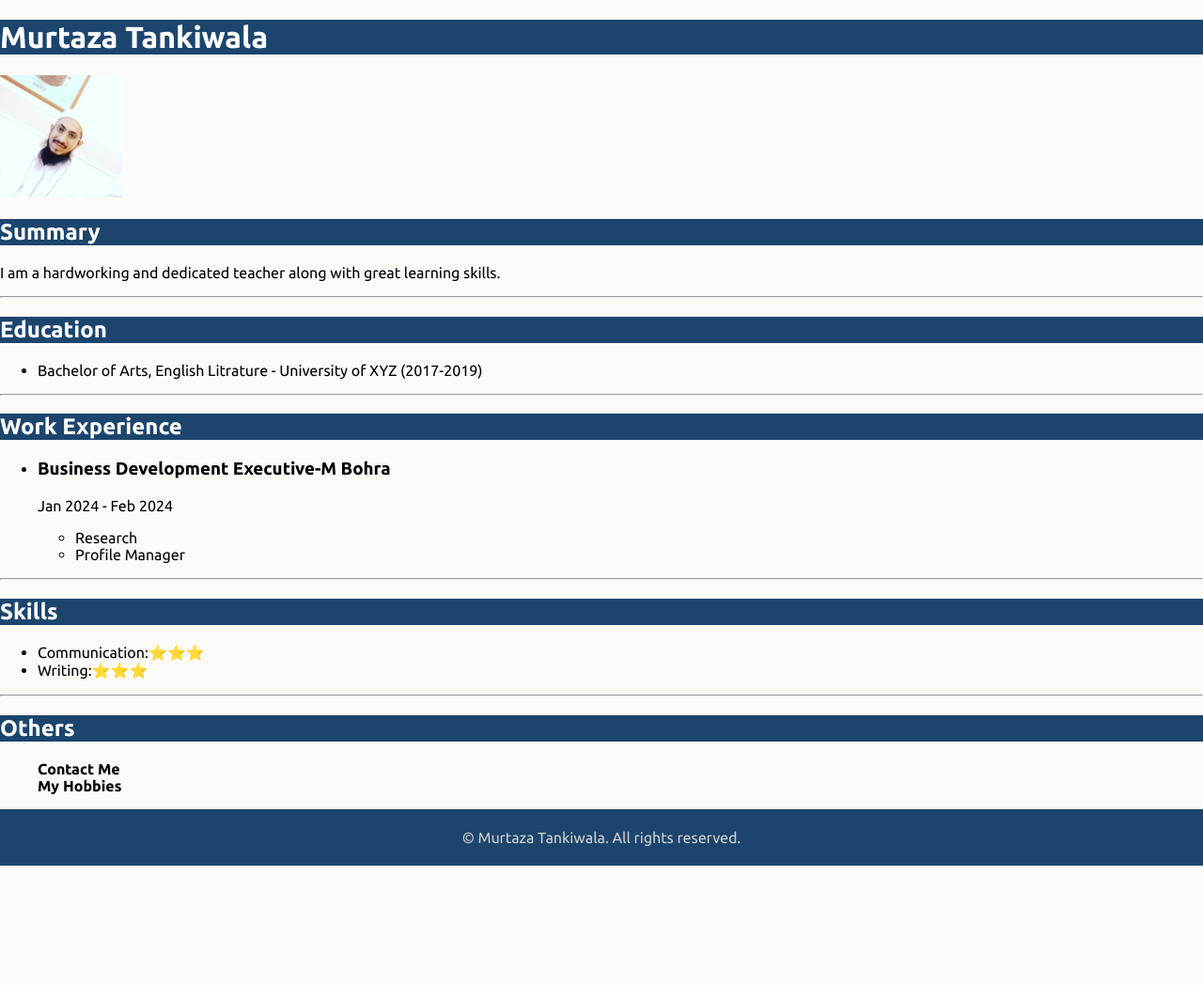
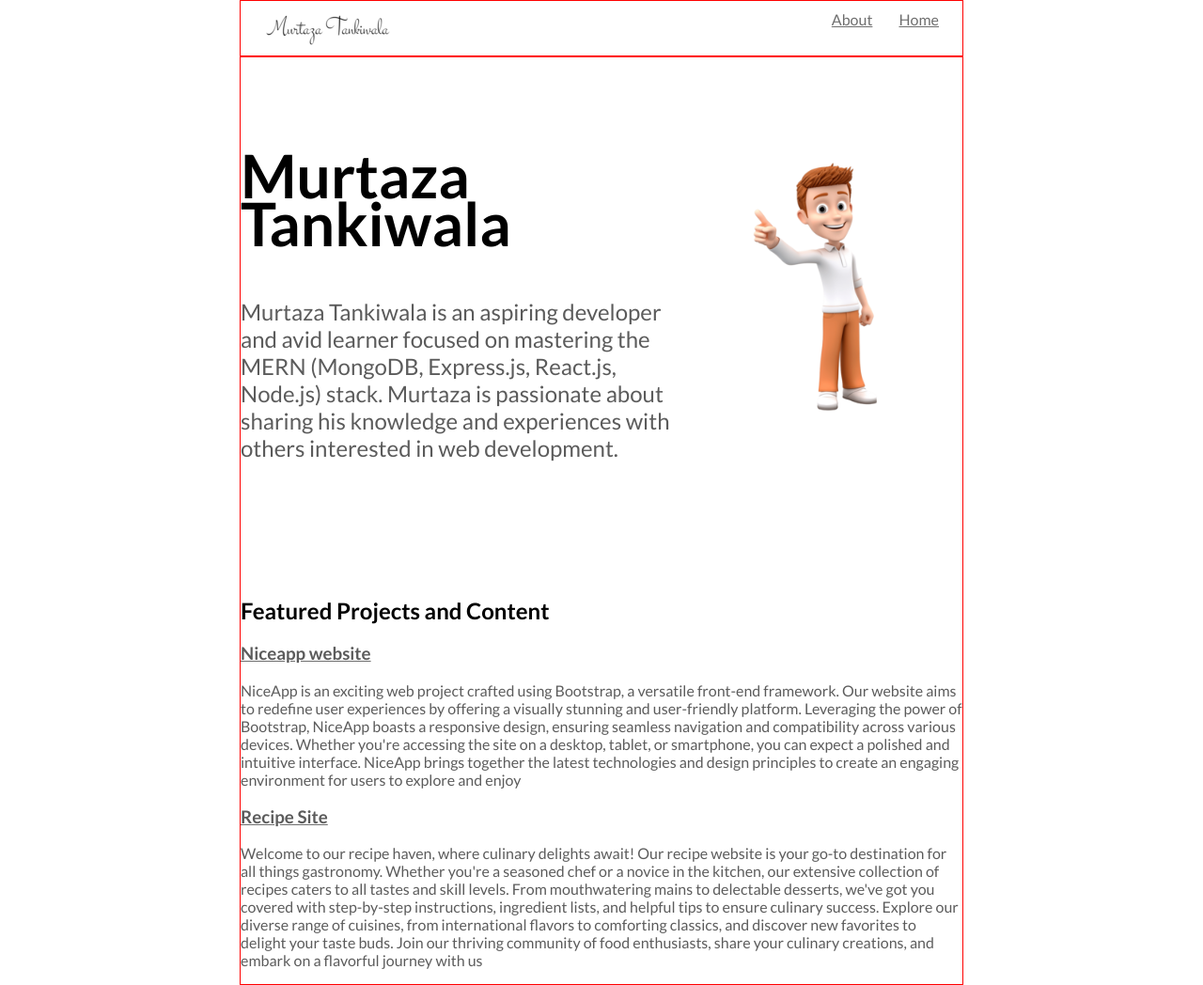
Before and after one commit to murtazatankiwala456/portfolio, a plain HTML site: page index.html in a window 1280 px wide. Shown: the whole page at 94% size. Before the commit the page ends 921 px from the top, so only its background shows below. Drawn offline with Linux system fonts and the light colour scheme.

Commit message:
commit 3
UI changes

```diff
--- a/index.html
+++ b/index.html
@@ -7,60 +7,82 @@
     <link rel="preconnect" href="https://fonts.googleapis.com" />
     <link rel="preconnect" href="https://fonts.gstatic.com" crossorigin />
     <link
-      href="https://fonts.googleapis.com/css2?family=Poppins:ital,wght@0,100;0,200;0,300;0,400;0,500;0,600;0,700;0,800;0,900;1,100;1,200;1,300;1,400;1,500;1,600;1,700;1,800;1,900&family=Ubuntu:ital,wght@0,300;0,400;0,500;0,700;1,300;1,400;1,500;1,700&display=swap"
+      href="https://fonts.googleapis.com/css2?family=Lato:ital,wght@0,100;0,300;0,400;0,700;0,900;1,100;1,300;1,400;1,700;1,900&display=swap"
       rel="stylesheet"
     />
-    <link rel="stylesheet" href="style.css" />
+    <link rel="stylesheet" href="./style.css" />
   </head>
   <body>
-    <header>
-      <h1>Murtaza Tankiwala</h1>
-      <img src="./assets/Images/My Photo.jpg" alt="murtaza pic" height="130" />
+    <header class="container">
+      <div class="logo">
+        <img src="./assets/Images/sr.png" alt="logo" />
+      </div>
+      <nav class="main-nav">
+        <a href="./about.html">About</a>
+        <a href="./about.html">Home</a>
+      </nav>
     </header>
-    <section class="summary">
-      <h2>Summary</h2>
-      I am a hardworking and dedicated teacher along with great learning skills.
-      <p></p>
-    </section>
-    <hr />
-    <section class="education">
-      <h2>Education</h2>
-      <ul>
-        <li>
-          Bachelor of Arts, English Litrature - University of XYZ (2017-2019)
-        </li>
-      </ul>
-    </section>
-    <hr />
-    <section class="experience">
-      <h2>Work Experience</h2>
-      <ul>
-        <li><h3>Business Development Executive-M Bohra</h3></li>
-        <p>Jan 2024 - Feb 2024</p>
+    <main class="container">
+      <section class="hero-container">
+        <div class="text">
+          <h1 class="author">Murtaza Tankiwala</h1>
+          <p class="role">
+            Murtaza Tankiwala is an aspiring developer and avid learner focused
+            on mastering the MERN (MongoDB, Express.js, React.js, Node.js)
+            stack. Murtaza is passionate about sharing his knowledge and
+            experiences with others interested in web development.
+          </p>
+        </div>
+        <div class="hero-image">
+          <img src="./assets/Images/avatar2.png" alt="" />
+        </div>
+      </section>
+      <section class="projects">
+        <h2>Featured Projects and Content</h2>
         <ul>
-          <li>Research</li>
-          <li>Profile Manager</li>
+          <li>
+            <a
+              target="_blank"
+              href="https://murtazatankiwala456.github.io/niceapp-bootstrap/"
+              ><h3 class="project-title">Niceapp website</h3></a
+            >
+          </li>
+          <p class="project-description">
+            NiceApp is an exciting web project crafted using Bootstrap, a
+            versatile front-end framework. Our website aims to redefine user
+            experiences by offering a visually stunning and user-friendly
+            platform. Leveraging the power of Bootstrap, NiceApp boasts a
+            responsive design, ensuring seamless navigation and compatibility
+            across various devices. Whether you're accessing the site on a
+            desktop, tablet, or smartphone, you can expect a polished and
+            intuitive interface. NiceApp brings together the latest technologies
+            and design principles to create an engaging environment for users to
+            explore and enjoy
+          </p>
         </ul>
-      </ul>
-    </section>
-    <hr />
-    <section class="skills">
-      <h2>Skills</h2>
-      <ul>
-        <li>Communication:⭐️⭐️⭐️</li>
-        <li>Writing:⭐️⭐️⭐️</li>
-      </ul>
-    </section>
-    <hr />
-    <section class="others">
-      <h2>Others</h2>
-      <ul>
-        <li><a href="./public/contact.html">Contact Me</a></li>
-        <li><a href="./public/hobbies.html">My Hobbies</a></li>
-      </ul>
-    </section>
-    <footer>
-      <p>© Murtaza Tankiwala. All rights reserved.</p>
-    </footer>
+        <ul>
+          <li>
+            <a
+              target="_blank"
+              href="https://murtazatankiwala456.github.io/recipe/"
+              ><h3 class="project-title">Recipe Site</h3></a
+            >
+          </li>
+          <p class="project-description">
+            Welcome to our recipe haven, where culinary delights await! Our
+            recipe website is your go-to destination for all things gastronomy.
+            Whether you're a seasoned chef or a novice in the kitchen, our
+            extensive collection of recipes caters to all tastes and skill
+            levels. From mouthwatering mains to delectable desserts, we've got
+            you covered with step-by-step instructions, ingredient lists, and
+            helpful tips to ensure culinary success. Explore our diverse range
+            of cuisines, from international flavors to comforting classics, and
+            discover new favorites to delight your taste buds. Join our thriving
+            community of food enthusiasts, share your culinary creations, and
+            embark on a flavorful journey with us
+          </p>
+        </ul>
+      </section>
+    </main>
   </body>
 </html>
--- a/style.css
+++ b/style.css
@@ -1,26 +1,79 @@
-body {
-  background-color: #fbfaf7;
+body,
+html {
+  height: 100%;
   margin: 0;
-  font-family: "Ubuntu", sans-serif;
+  padding: 0;
+  font-family: "Lato", sans-serif;
   font-weight: 400;
   font-style: normal;
 }
-h1,
-h2 {
-  background-color: #1c456d;
-  color: #ffffff;
+.container {
+  max-width: 60vw;
+  margin: auto;
+  border: 1px solid red;
 }
-.others ul li {
+/* Navbar */
+header {
+  display: flex;
+  /* border: 1px solid red; */
+  justify-content: space-between;
+  padding-top: 10px;
+}
+header .logo {
+  width: 200px;
+}
+
+nav.main-nav a {
+  text-decoration: underline;
+  text-decoration-color: #1d1d1d;
+  color: #1d1d1d;
+  opacity: 0.64;
+  margin-right: 25px;
+}
+nav.main-nav a:hover {
+  color: #000;
+}
+
+main {
+  padding-top: 100px;
+}
+/* hero section */
+.hero-container {
+  display: flex;
+}
+.hero-container .author {
+  font-size: 4rem;
+  margin: 0;
+  line-height: 0.8;
+  padding-bottom: 30px;
+}
+.hero-container .role {
+  opacity: 0.64;
+  font-size: 1.5rem;
+  letter-spacing: 0.51;
+}
+.hero-container .hero-image img {
+  width: 290px;
+}
+/* projects section */
+.projects {
+  padding-top: 100px;
+}
+.projects ul {
   list-style: none;
+  padding: 0;
+  margin: 0;
 }
-.others a {
-  color: black;
-  text-decoration: none;
-  font-weight: bold;
+
+.projects li a {
+  text-decoration-color: #1d1d1d;
 }
-footer {
-  background-color: #1c456d;
-  color: #d1d0cc;
-  padding: 5px;
-  text-align: center;
+.projects .project-title {
+  opacity: 0.64;
+  color: #000;
 }
+
+.projects .project-description {
+  opacity: 0.64;
+  color: #000;
+}
```
Also changed, not shown: assets/Images/My Photo.jpg (deleted), assets/Images/avatar2.png (added), assets/Images/avatar4.png (added), assets/Images/sr.png (added).
